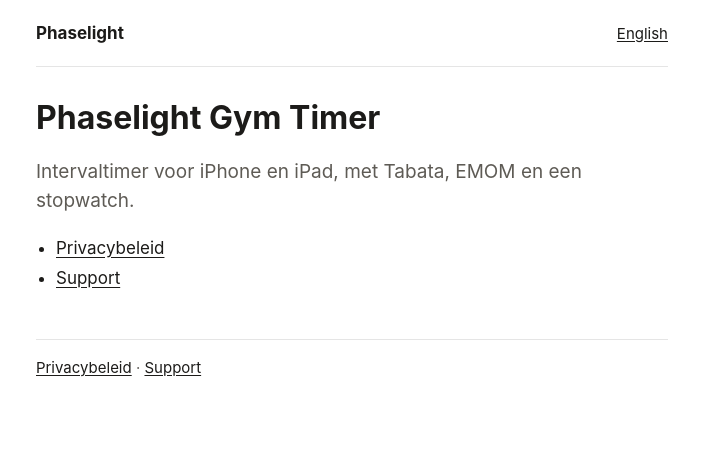
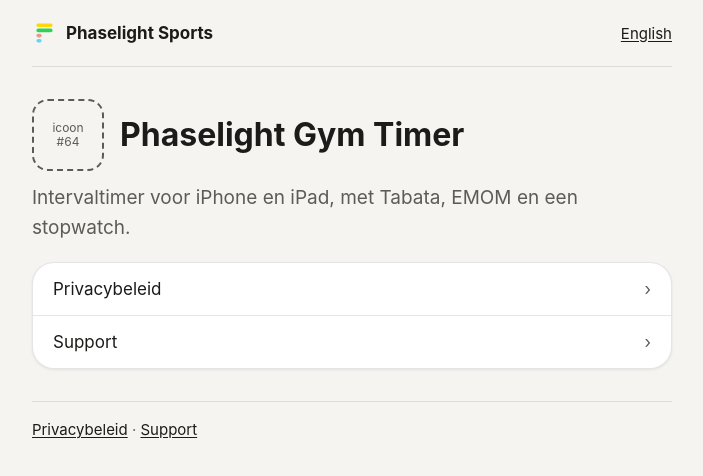
Before and after one commit to PhaselightSports/phaselightsports.github.io, a plain HTML site: page index.html in a window 1280 px wide. Shown: the whole page, without its empty margins (288-991 px from the left). Drawn offline with Linux system fonts and the light colour scheme.

Commit message:
Phaselight-stijl (palet 2 warm), kop met monogram en Phaselight Sports, app-icoon als plaatshouder, GitHub Pages-regel in het privacybeleid

```diff
--- a/index.html
+++ b/index.html
@@ -13,15 +13,15 @@
 <body>
 <a class="skip" href="#inhoud">Naar de inhoud</a>
 <header>
-<a class="name" href="/"><svg class="logo" viewBox="0 0 100 100" width="28" height="28" aria-hidden="true" fill="none" stroke-width="10.7" stroke-linecap="round"><path d="M66.96 22.86A32 32 0 0 1 77.14 33.04" stroke="#FFD60A"/><path d="M81.69 45.55A32 32 0 0 1 40.11 80.43" stroke="#30D158"/><path d="M28.59 73.78A32 32 0 0 1 19.40 59.36" stroke="#E59A8C"/><path d="M18.24 46.10A32 32 0 0 1 33.04 22.86" stroke="#64D2FF"/><circle cx="50" cy="18" r="5.35" fill="currentColor" stroke="none"/></svg><span>Phaselight</span></a>
+<a class="name" href="/"><svg class="logo" width="26" height="26" viewBox="0 0 100 100" aria-hidden="true"><path d="M24 20h48" stroke="#FFD60A" stroke-width="14" stroke-linecap="round"/><path d="M24 40h48" stroke="#30D158" stroke-width="14" stroke-linecap="round"/><path d="M24 60h6" stroke="#E59A8C" stroke-width="14" stroke-linecap="round"/><path d="M24 80h6" stroke="#64D2FF" stroke-width="14" stroke-linecap="round"/></svg><span>Phaselight Sports</span></a>
 <a class="lang" href="/en/" hreflang="en" lang="en">English</a>
 </header>
 <main id="inhoud">
-<h1>Phaselight Gym Timer</h1>
+<div class="hero"><!-- PLAATSHOUDER app-icoon: vervangen na merge van #106 --><span class="app-icon placeholder" aria-hidden="true">icoon<br>#64</span><h1>Phaselight Gym Timer</h1></div>
 <p class="lead">Intervaltimer voor iPhone en iPad, met Tabata, EMOM en een stopwatch.</p>
-<ul class="links">
-<li><a href="/privacy/">Privacybeleid</a></li>
-<li><a href="/support/">Support</a></li>
+<ul class="rows">
+<li><a href="/privacy/">Privacybeleid<span class="chev" aria-hidden="true">›</span></a></li>
+<li><a href="/support/">Support<span class="chev" aria-hidden="true">›</span></a></li>
 </ul>
 </main>
 <footer>
--- a/style.css
+++ b/style.css
@@ -1,39 +1,45 @@
-/* Phaselight-site: systeemlettertype, licht en donker, geen externe bronnen. */
+/* Phaselight-site: tokens uit het Phaselight Design System (palet 2, zoals de app), systeemletters, licht en donker.
+   Geen scripts, geen cookies, geen externe bronnen. Links in inkt, onderstreept; merkgroen nooit als tekst. */
 :root {
   color-scheme: light dark;
-  --bg: #ffffff;
-  --fg: #1c1b19;
-  --muted: #5e5b55;
-  --line: #0000001a;
-  --link: #1c1b19;
+  --surface-0: #f5f4f0;
+  --surface-1: #ffffff;
+  --ink: #1c1b19;
+  --ink-secondary: #5e5b55;
+  --hairline: #0000001a;
+  --border-control: #00000024;
+  --shadow-card: 0 1px 3px #00000014;
 }
 @media (prefers-color-scheme: dark) {
   :root {
-    --bg: #000000;
-    --fg: #f3f1ec;
-    --muted: #a39f96;
-    --line: #ffffff26;
-    --link: #f3f1ec;
+    --surface-0: #0e0e0d;
+    --surface-1: #1c1b19;
+    --ink: #f3f1ec;
+    --ink-secondary: #a39f96;
+    --hairline: #ffffff1a;
+    --border-control: #ffffff29;
+    --shadow-card: none;
   }
 }
 * { box-sizing: border-box; }
 html { -webkit-text-size-adjust: 100%; }
 body {
   margin: 0 auto;
-  max-width: 42rem;
+  max-width: calc(640px + 2.5rem);
   padding: 0 1.25rem 2rem;
-  background: var(--bg);
-  color: var(--fg);
-  font: 1.0625rem/1.55 -apple-system, BlinkMacSystemFont, "Segoe UI", system-ui, sans-serif;
+  background: var(--surface-0);
+  color: var(--ink);
+  font: 1.0625rem/1.55 -apple-system, BlinkMacSystemFont, system-ui, sans-serif;
 }
-a { color: var(--link); text-underline-offset: 0.15em; }
+a { color: var(--ink); text-decoration: underline; text-underline-offset: 0.15em; }
+h1, h2, header .name { font-family: ui-rounded, -apple-system, BlinkMacSystemFont, system-ui, sans-serif; }
 header {
   display: flex;
   align-items: center;
   justify-content: space-between;
   gap: 1rem;
   padding: 1.25rem 0;
-  border-bottom: 1px solid var(--line);
+  border-bottom: 1px solid var(--hairline);
 }
 header .name {
   display: inline-flex;
@@ -42,20 +48,59 @@
   font-weight: 700;
   text-decoration: none;
 }
-.logo { display: none; flex: none; }
+.logo { flex: none; }
 header .lang { font-size: 0.9375rem; }
 h1 { font-size: 2rem; line-height: 1.2; margin: 2rem 0 1rem; }
 h2 { font-size: 1.25rem; line-height: 1.3; margin: 2rem 0 0.5rem; }
-.lead { font-size: 1.1875rem; color: var(--muted); }
-.links { padding-left: 1.25rem; }
-.meta { color: var(--muted); font-size: 0.9375rem; margin-top: 2rem; }
+.hero { display: flex; align-items: center; gap: 1rem; margin: 2rem 0 0.75rem; }
+.hero h1 { margin: 0; }
+.app-icon { flex: none; width: 72px; height: 72px; border-radius: 16px; }
+.app-icon.placeholder {
+  display: inline-flex;
+  align-items: center;
+  justify-content: center;
+  border: 2px dashed var(--ink-secondary);
+  color: var(--ink-secondary);
+  font-size: 0.75rem;
+  line-height: 1.2;
+  text-align: center;
+}
+.lead { font-size: 1.1875rem; color: var(--ink-secondary); margin: 0 0 1.25rem; }
+.card, .rows {
+  background: var(--surface-1);
+  border: 1px solid var(--hairline);
+  border-radius: 22px;
+  box-shadow: var(--shadow-card);
+}
+.card { padding: 0.25rem 1.25rem 1.25rem; margin-top: 1.5rem; }
+.card h1 { margin-top: 1.25rem; }
+.rows { list-style: none; margin: 0; padding: 0; overflow: hidden; }
+.rows li + li { border-top: 1px solid var(--hairline); }
+.rows a {
+  display: flex;
+  align-items: center;
+  justify-content: space-between;
+  min-height: 3.25rem;
+  padding: 0.75rem 1.25rem;
+  text-decoration: none;
+}
+.rows a:hover, .rows a:focus-visible { text-decoration: underline; }
+.chev { color: var(--ink-secondary); }
+.meta {
+  color: var(--ink-secondary);
+  font-size: 0.9375rem;
+  margin: 1.5rem 0 0;
+  padding-top: 1rem;
+  border-top: 1px solid var(--hairline);
+}
 li + li { margin-top: 0.25rem; }
+.rows li + li { margin-top: 0; }
 footer {
-  margin-top: 3rem;
+  margin-top: 2rem;
   padding-top: 1rem;
-  border-top: 1px solid var(--line);
-  color: var(--muted);
+  border-top: 1px solid var(--hairline);
+  color: var(--ink-secondary);
   font-size: 0.9375rem;
 }
 .skip { position: absolute; left: -999px; }
-.skip:focus { left: 1rem; top: 1rem; background: var(--bg); padding: 0.5rem; }
+.skip:focus { left: 1rem; top: 1rem; background: var(--surface-0); padding: 0.5rem; }
```
Also changed, not shown: 404.html (+3 -1 lines), en/index.html (+5 -5 lines), en/privacy/index.html (+4 -2 lines), en/support/index.html (+3 -1 lines), privacy/index.html (+4 -2 lines), support/index.html (+3 -1 lines).
